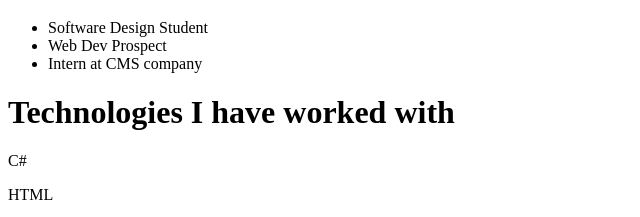
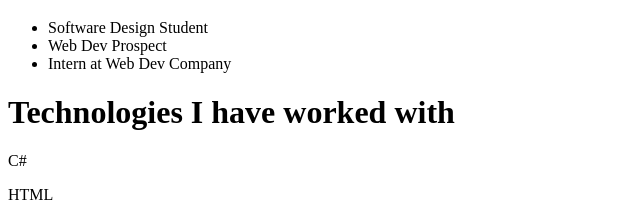
Before and after one commit to techguy1029/techguy1029.github.io, a plain HTML site: page index.html in a window 1280 px wide. Shown: the part 526-743 px from the top of the page, 0-640 px from the left. Drawn offline with Linux system fonts and the light colour scheme.

Commit message:
Update index.html

```diff
--- a/index.html
+++ b/index.html
@@ -33,7 +33,7 @@
 		<ul>
 			<li>Software Design Student</li>
 			<li>Web Dev Prospect</li>
-			<li>Intern at CMS company</li>
+			<li>Intern at Web Dev Company</li>
 		</ul>
 	</div>
 	<div class = "stacks">
```
